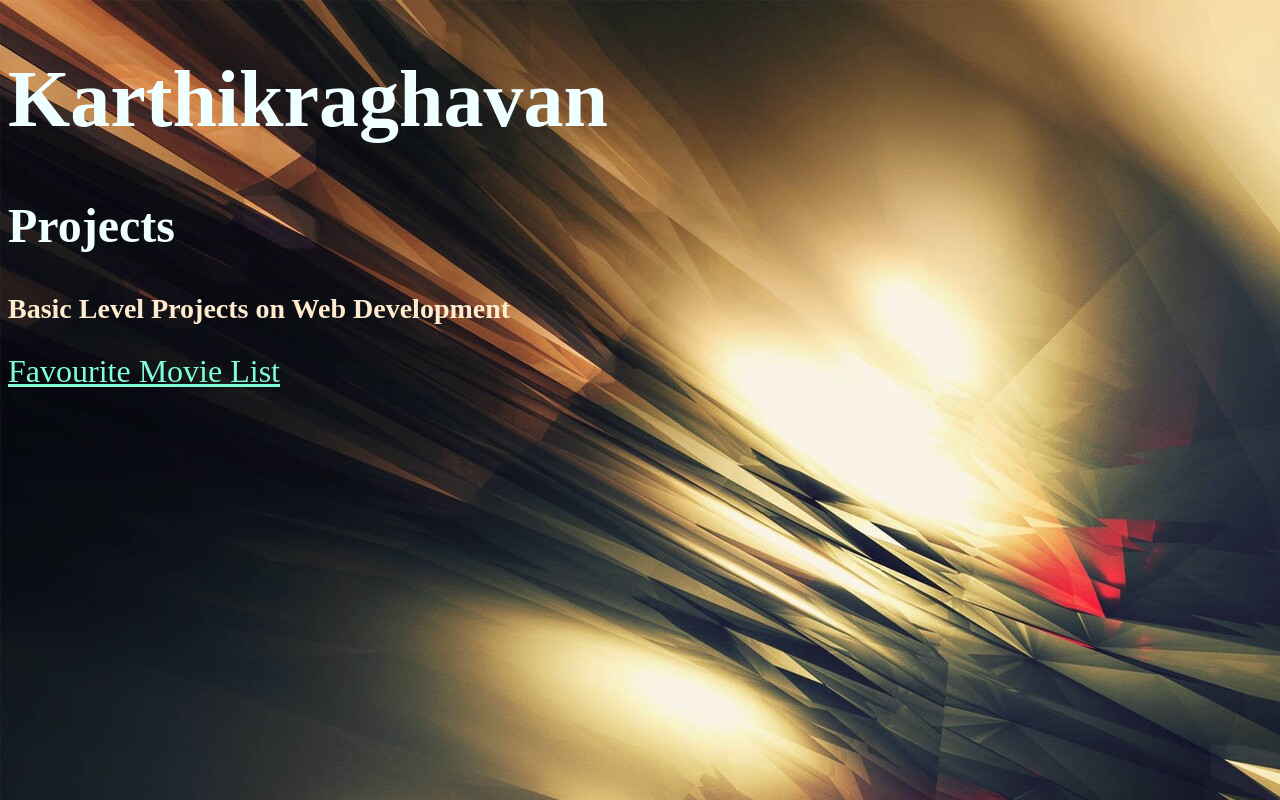
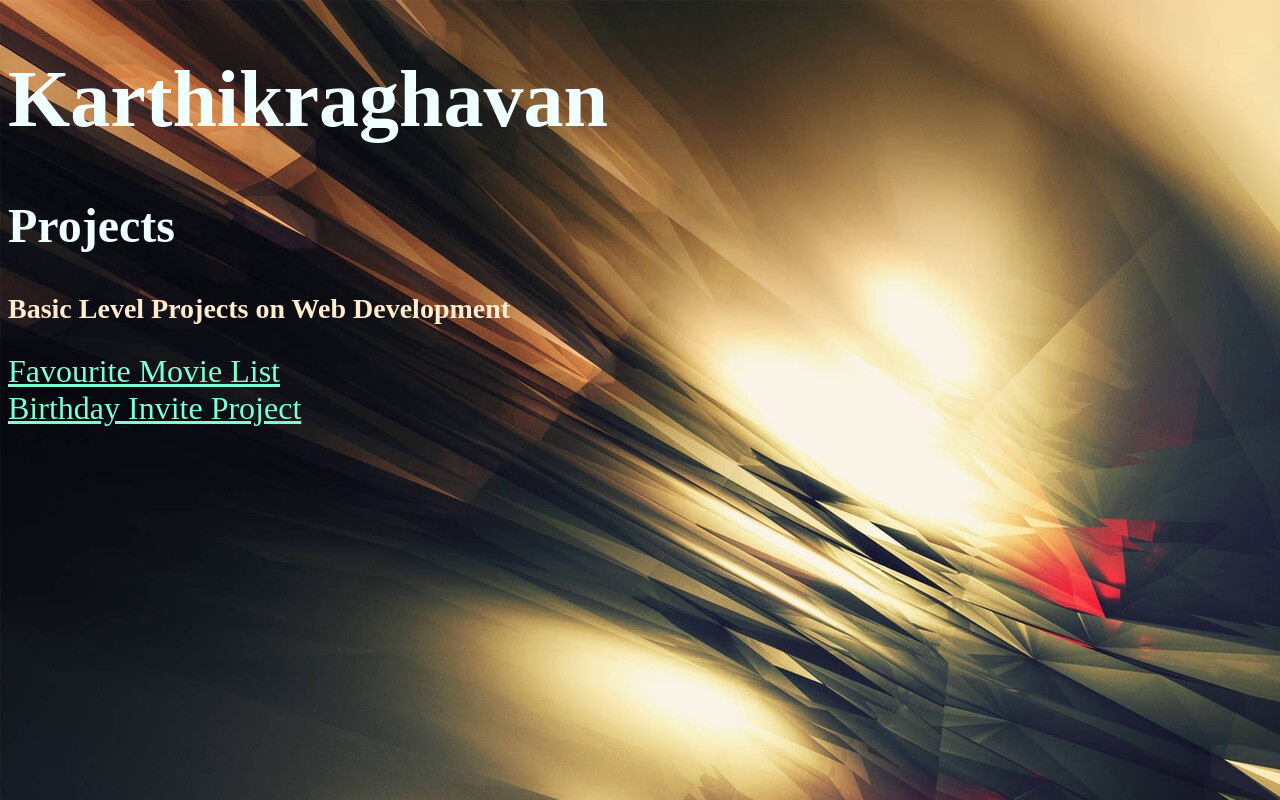
Before and after one commit to Karthik-raghavan/Karthik-raghavan, a plain HTML site: page index.html in a window 1280 px wide. Drawn offline with Linux system fonts and the light colour scheme.

Commit message:
Adding utils

```diff
--- a/index.html
+++ b/index.html
@@ -15,7 +15,7 @@
 
     <h3 class="project-sub-headings">Basic Level Projects on Web Development</h3>
         <a href="./public/Favourite Movie Project/index.html" target="_blank" class="project-headings">Favourite Movie List</a><br />
-        <a href="./public/Favourite Movie Project/index.html" target="_blank" class="project-headings"></a><br />
+        <a href="./public/Birthday Invite Project/index.html" target="_blank" class="project-headings">Birthday Invite Project</a><br />
         <a href="./public/Favourite Movie Project/index.html" target="_blank" class="project-headings"></a><br />
         <a href="./public/Favourite Movie Project/index.html" target="_blank" class="project-headings"></a><br />
         <a href="./public/Favourite Movie Project/index.html" target="_blank" class="project-headings"></a><br />
```
Also changed, not shown: assets/Icons/WinSCP_Logo.png (added), public/Birthday Invite Project/index.html (added), 1 other file.
